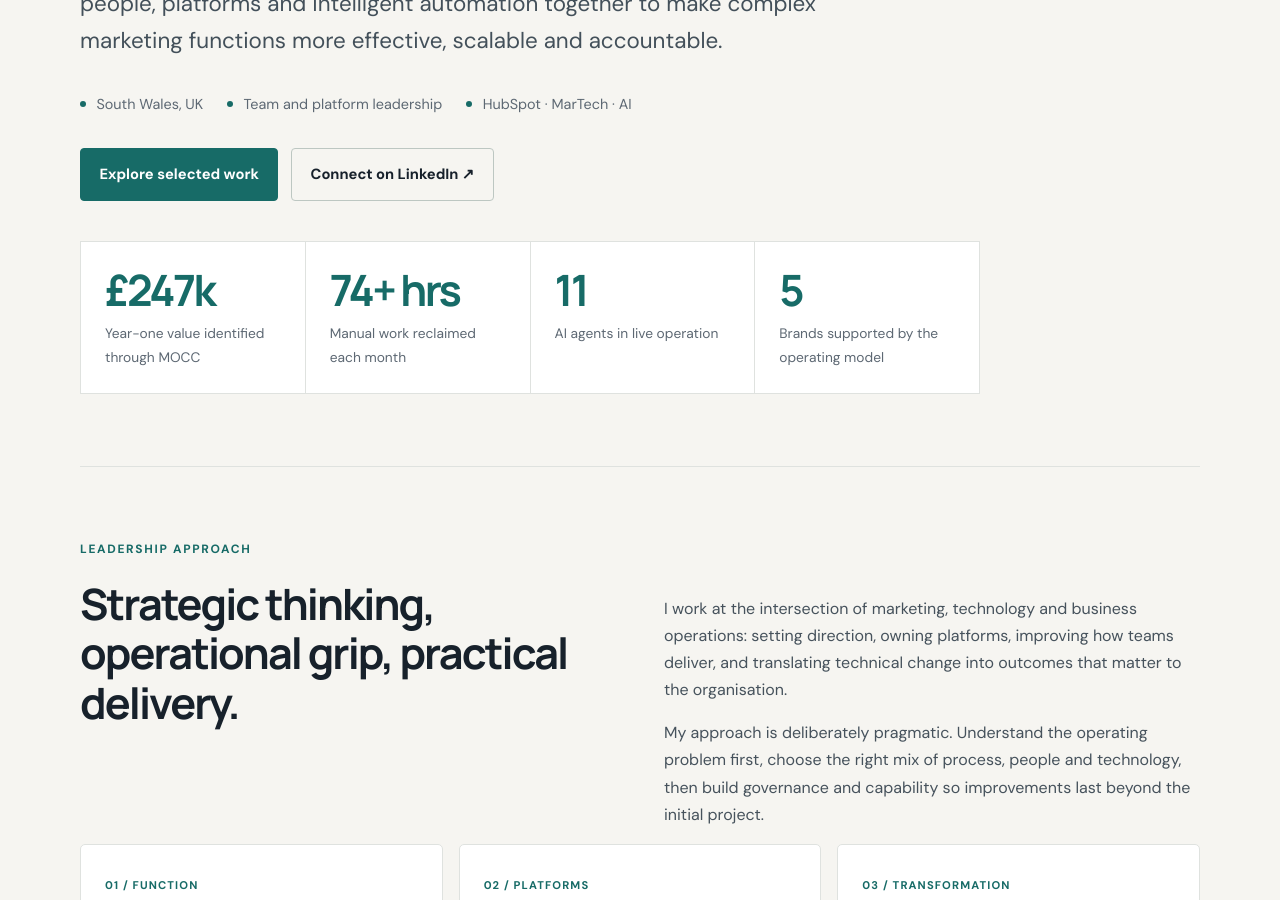
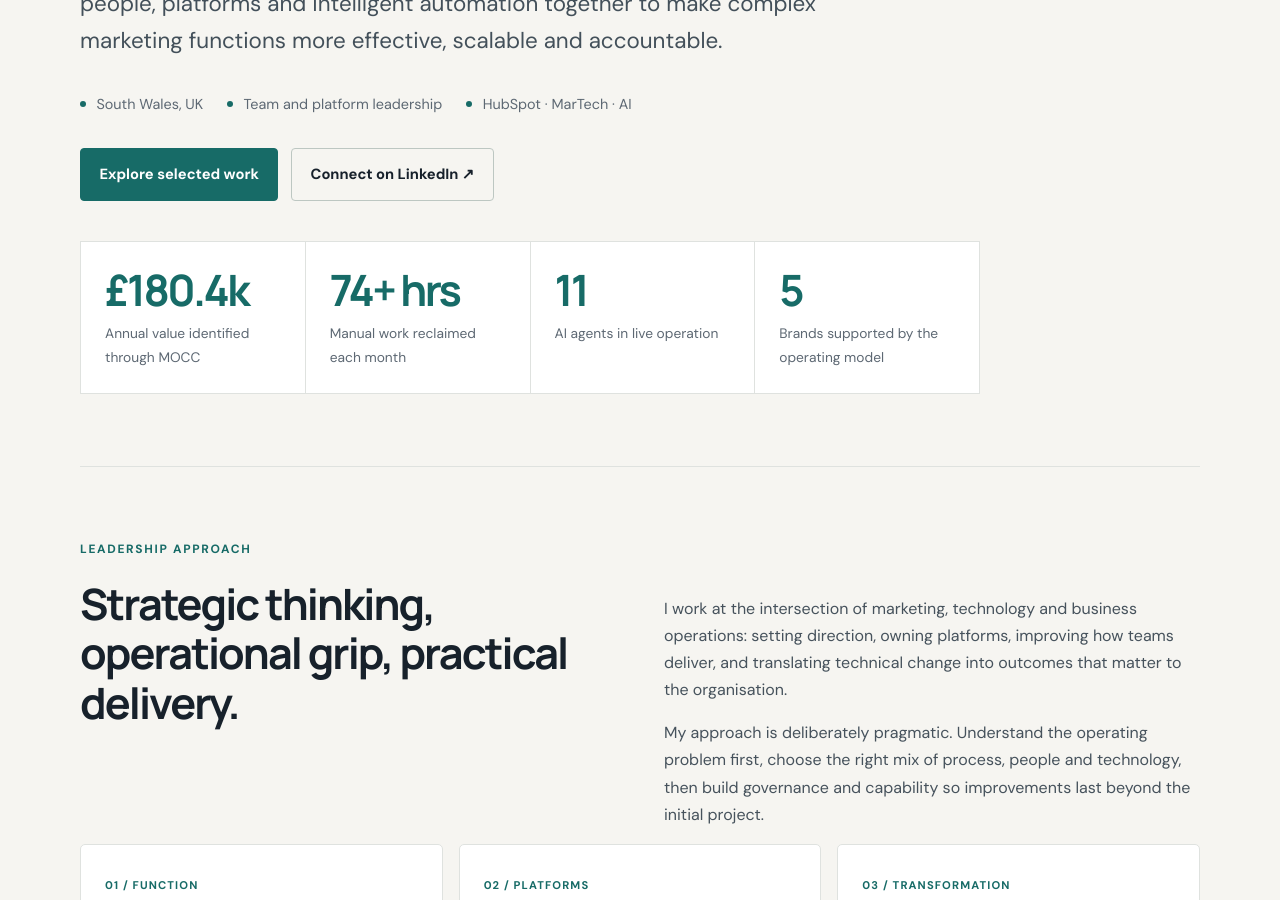
Before and after one commit to georgefwmurray/Marketing-Operations-Control-Centre, a Jekyll site: the page built from index.md, in a window 1280 px wide and 900 px high, scrolled down 616 px. Built offline with Jekyll 4.4.1, drawn with Linux system fonts in a browser that asks for light colours.

Commit message:
Correct homepage MOCC value to £180.4k

```diff
--- a/index.md
+++ b/index.md
@@ -18,7 +18,7 @@ description: "George Murray is a marketing operations and technology leader spec
     <a class="button secondary" href="https://www.linkedin.com/in/georgefwmurray/" target="_blank" rel="noopener">Connect on LinkedIn ↗</a>
   </div>
   <div class="metrics" aria-label="Selected impact">
-    <div class="metric"><strong>£247k</strong><span>Year-one value identified through MOCC</span></div>
+    <div class="metric"><strong>£180.4k</strong><span>Annual value identified through MOCC</span></div>
     <div class="metric"><strong>74+ hrs</strong><span>Manual work reclaimed each month</span></div>
     <div class="metric"><strong>11</strong><span>AI agents in live operation</span></div>
     <div class="metric"><strong>5</strong><span>Brands supported by the operating model</span></div>
```
